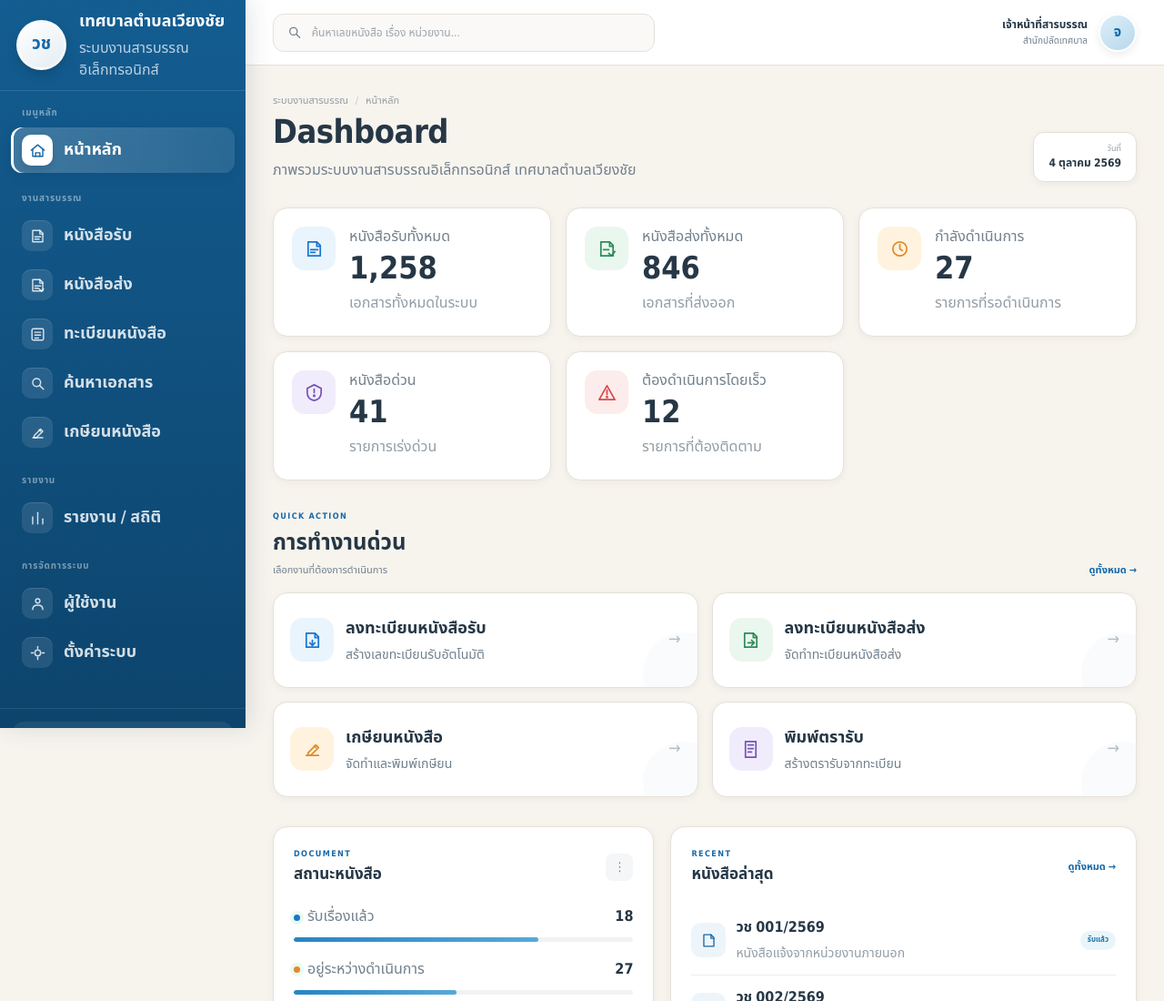
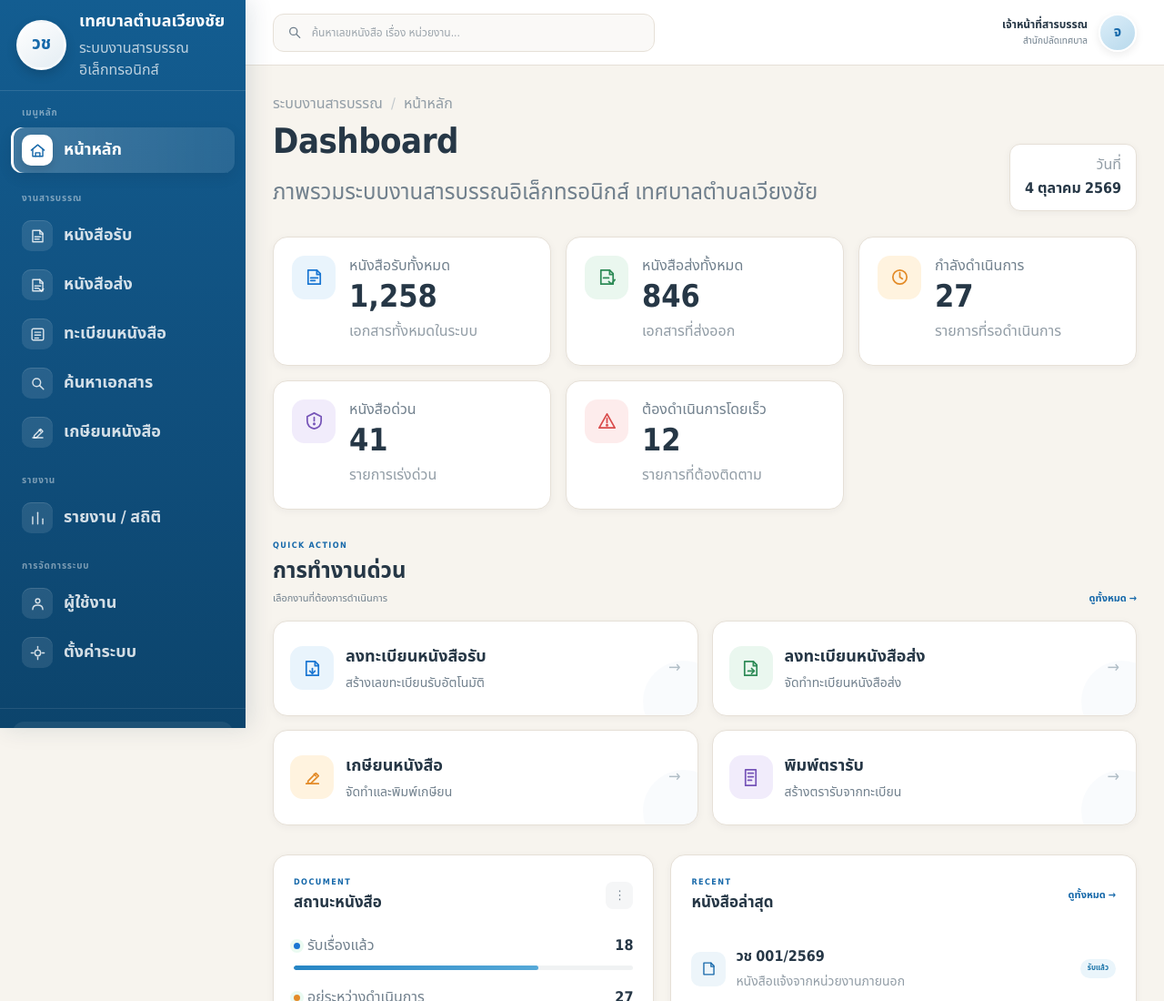
Before and after one commit to web14969-dot/wiangchai-e-document, a plain HTML site: page index.html in a window 1280 px wide. Shown: the top 1100 px of the page at 91% size. Drawn offline with Linux system fonts and the light colour scheme.

Commit message:
Adjust dashboard typography and text sizes 5

```diff
--- a/css/style.css
+++ b/css/style.css
@@ -707,11 +707,11 @@ input {
 
 .breadcrumb {
 
-    font-size: 11px;
+    font-size: 16px;
 
     color: var(--text-muted);
 
-    margin-bottom: 5px;
+    margin-bottom: 6px;
 }
 
 
@@ -726,11 +726,11 @@ input {
 
 .page-header h1 {
 
-    font-size: 36px;
+    font-size: 38px;
 
     line-height: 1.2;
 
-    font-weight: 800;
+    font-weight: 900;
 
     color: #263746;
 
@@ -740,9 +740,9 @@ input {
 
 .page-header p {
 
-    margin-top: 7px;
-
-    font-size: 16px;
+    margin-top: 14px;
+
+    font-size: 24px;
 
     color: var(--text-light);
 }
@@ -770,7 +770,7 @@ input {
 
     display: block;
 
-    font-size: 9px;
+    font-size: 16px;
 
     color: var(--text-muted);
 }
@@ -780,7 +780,7 @@ input {
 
     display: block;
 
-    font-size: 12px;
+    font-size: 16px;
 
     color: var(--text);
 }
```
